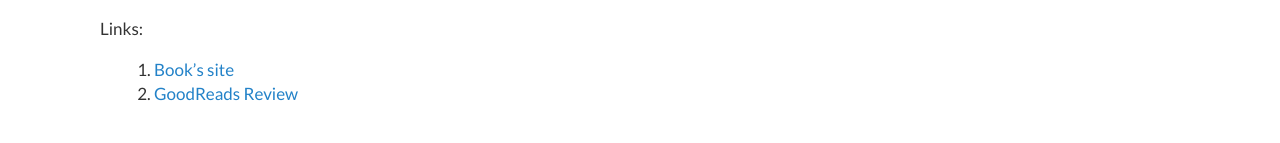
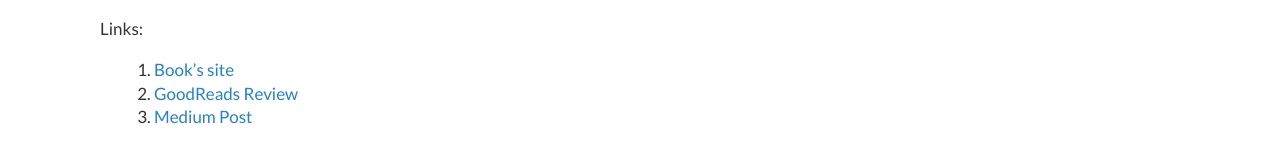
Before and after one commit to dimitrismistriotis/dimitrismistriotis.github.io, a Jekyll site: the page built from _posts/2018-01-21-books_of_2018.md, in a window 1280 px wide and 900 px high, scrolled down 9803 px. Shown: the part 754-897 px from the top of the window. Built offline with Jekyll 4.4.1, drawn with Linux system fonts in a browser that asks for light colours; before the commit the page ends 10679 px from its top, so only the background shows below that.

Commit message:
Medium Story link

```diff
--- a/_posts/2018-01-21-books_of_2018.md
+++ b/_posts/2018-01-21-books_of_2018.md
@@ -602,3 +602,4 @@ Links:
 
 1.  [Book's site](https://realpython.com/products/python-tricks-book/)
 2.  [GoodReads Review](https://www.goodreads.com/review/show/2662636609)
+3.  [Medium Post](https://medium.com/@dimist/review-for-python-tricks-a-buffet-of-awesome-python-features-e35f9f2dd846)
```
